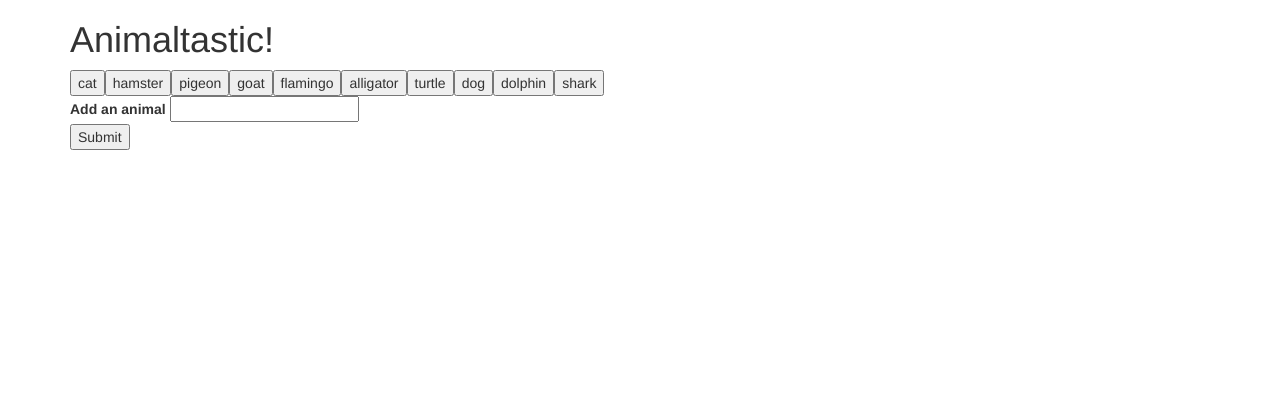
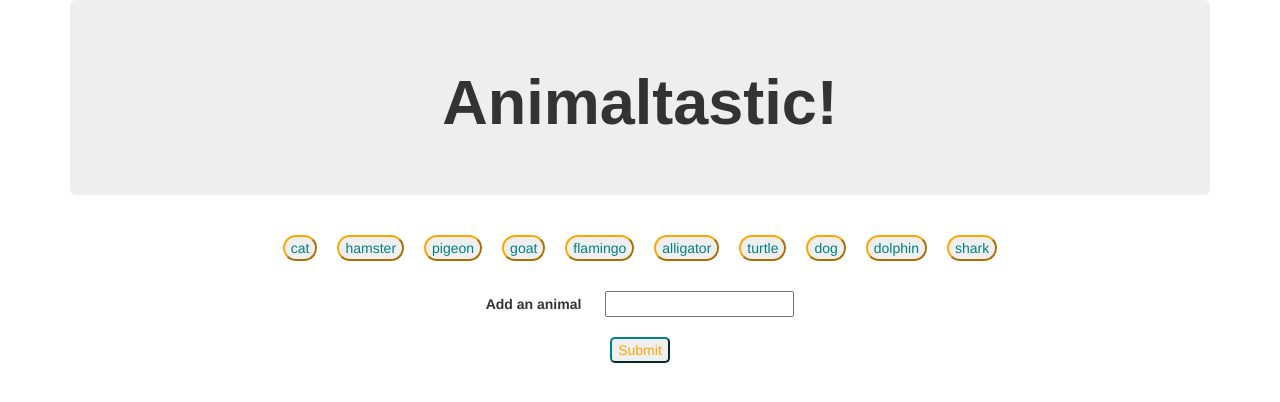
Before and after one commit to Ruha-RP/GifTastic, a plain HTML site: page index.html in a window 1280 px wide. Drawn offline with nearby package versions, Linux system fonts and the light colour scheme.

Commit message:
more styling added

```diff
--- a/assets/CSS/style.css
+++ b/assets/CSS/style.css
@@ -0,0 +1,24 @@
+button {
+	color: teal;
+	margin: 10px;
+	border-radius: 20px;
+	border-color: orange;
+}
+
+h1 {
+	text-align: center;
+	font-family: sans-serif;
+	font-weight: bold;
+	color: red;
+}
+
+#animalButtons, label, input, #animals, #animal-form {
+	text-align: center;
+	margin: 10px;
+}
+
+#addAnimal {
+	color: orange;
+	border-radius: 5px;
+	border-color: teal;
+}
--- a/index.html
+++ b/index.html
@@ -11,11 +11,14 @@
 <body>
 
 <div class="container">
-	<h1>Animaltastic!</h1>
+	<div class='jumbotron'>
+	<h1>Animaltastic!</h1></div>
 
 	<!-- This is where the JSON contents will be populated -->
-	<div id="animalButtons">
+	<div id="animalButtons" >
+		<button type="button" class="btn btn-primary">Primary</button>
 	</div>
+
 
 	<!-- This form will collect user's input -->
 	<form id="animal-form">
```
